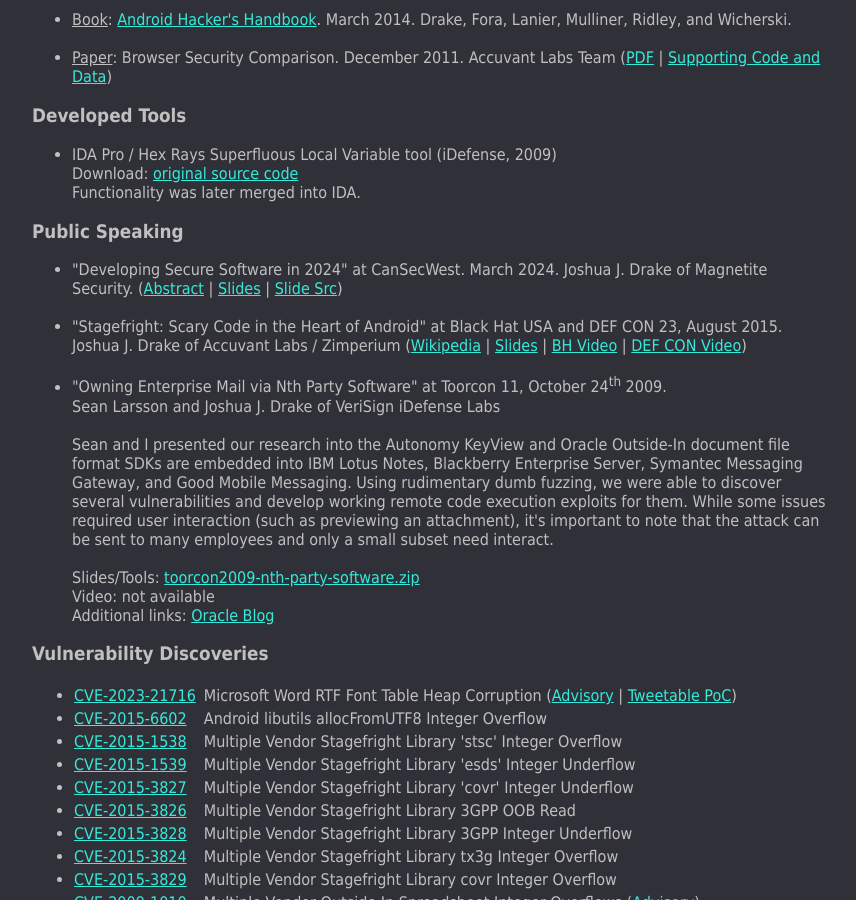
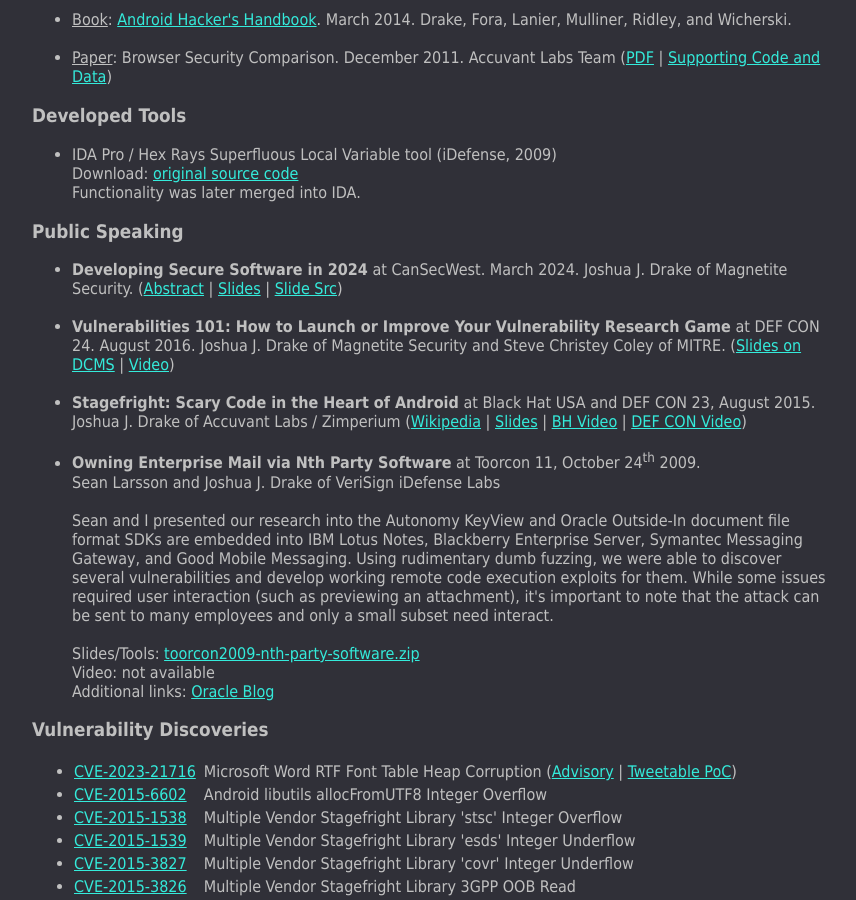
Before and after one commit to jduck/jduck.github.com, a Jekyll site: the page built from index.html, in a window 1280 px wide and 900 px high, scrolled down 929 px. Shown: the whole window, without its empty margins (208-1064 px from the left). Built offline with Jekyll 4.4.1, drawn with Linux system fonts in a browser that asks for light colours.

Commit message:
Add Vulns 101 and switch to bold titles

```diff
--- a/index.html
+++ b/index.html
@@ -67,14 +67,16 @@
 
 <h3>Public Speaking</h3>
 <ul class="pub">
-  <li class="pub">"Developing Secure Software in 2024" at CanSecWest. March 2024. Joshua J. Drake of Magnetite Security. (<a href="https://cansecwest2024.sched.com/event/1Zl0m/developing-secure-software-in-2024">Abstract</a> | <a href="https://github.com/jduck/csw-slides-2024/releases/tag/csw-2024-presented">Slides</a> | <a href="https://github.com/jduck/csw-slides-2024">Slide Src</a>)
-  </li>
+<li class="pub"><b>Developing Secure Software in 2024</b> at CanSecWest. March 2024. Joshua J. Drake of Magnetite Security. (<a href="https://cansecwest2024.sched.com/event/1Zl0m/developing-secure-software-in-2024">Abstract</a> | <a href="https://github.com/jduck/csw-slides-2024/releases/tag/csw-2024-presented">Slides</a> | <a href="https://github.com/jduck/csw-slides-2024">Slide Src</a>)</li>
 <br />
 
-<li class="pub">"Stagefright: Scary Code in the Heart of Android" at Black Hat USA and DEF CON 23, August 2015. Joshua J. Drake of Accuvant Labs / Zimperium (<a href="https://en.wikipedia.org/wiki/Stagefright_(bug)">Wikipedia</a> | <a href="/pubs/us15-Drake-Stagefright%20Scary%20Code%20in%20the%20Heart%20of%20Android-slides.pdf">Slides</a> | <a href="https://www.youtube.com/watch?v=71YP65UANP0">BH Video</a> | <a href="https://www.youtube.com/watch?v=Lxo4zhKe5hA">DEF CON Video</a>)</li>
+<li class="pub"><b>Vulnerabilities 101: How to Launch or Improve Your Vulnerability Research Game</b> at DEF CON 24. August 2016. Joshua J. Drake of Magnetite Security and Steve Christey Coley of MITRE. (<a href="https://media.defcon.org/DEF%20CON%2024/DEF%20CON%2024%20presentations/DEF%20CON%2024%20-%20Drake-Christey-Vulnerabilities-101-UPDATED.pdf">Slides on DCMS</a> | <a href="https://www.youtube.com/watch?v=UYgBLUhHrCw">Video</a>)</li>
 <br />
 
-<li class="pub">"Owning Enterprise Mail via Nth Party Software" at Toorcon 11, October 24<sup>th</sup> 2009.<br />
+<li class="pub"><b>Stagefright: Scary Code in the Heart of Android</b> at Black Hat USA and DEF CON 23, August 2015. Joshua J. Drake of Accuvant Labs / Zimperium (<a href="https://en.wikipedia.org/wiki/Stagefright_(bug)">Wikipedia</a> | <a href="/pubs/us15-Drake-Stagefright%20Scary%20Code%20in%20the%20Heart%20of%20Android-slides.pdf">Slides</a> | <a href="https://www.youtube.com/watch?v=71YP65UANP0">BH Video</a> | <a href="https://www.youtube.com/watch?v=Lxo4zhKe5hA">DEF CON Video</a>)</li>
+<br />
+
+<li class="pub"><b>Owning Enterprise Mail via Nth Party Software</b> at Toorcon 11, October 24<sup>th</sup> 2009.<br />
 Sean Larsson and Joshua J. Drake of VeriSign iDefense Labs<br />
 <br />
 Sean and I presented our research into the Autonomy KeyView and Oracle
```
